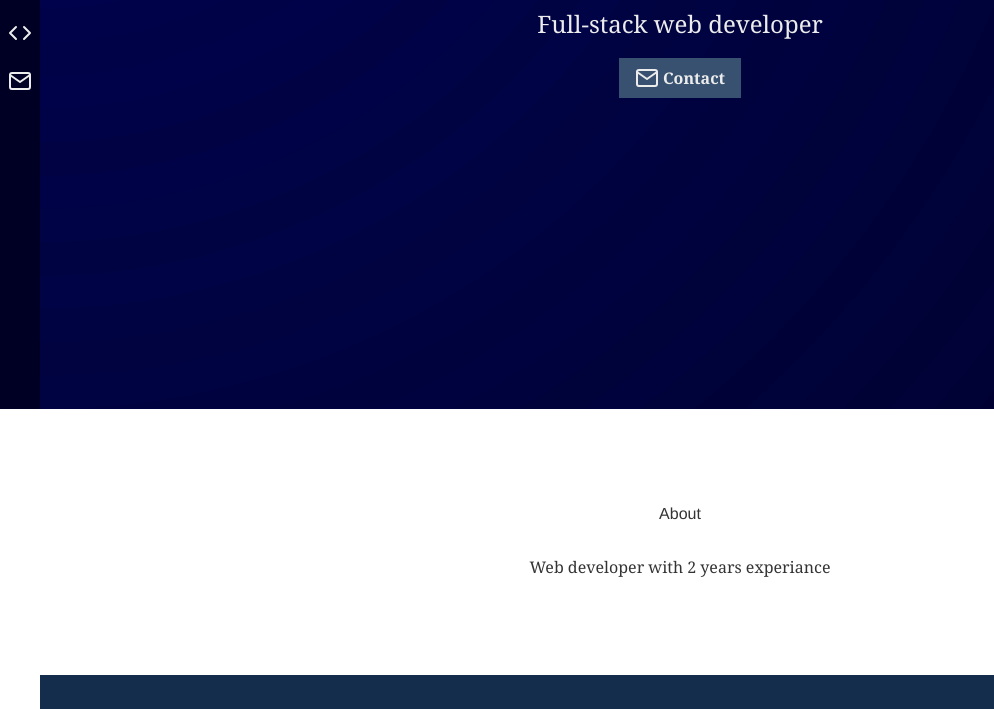
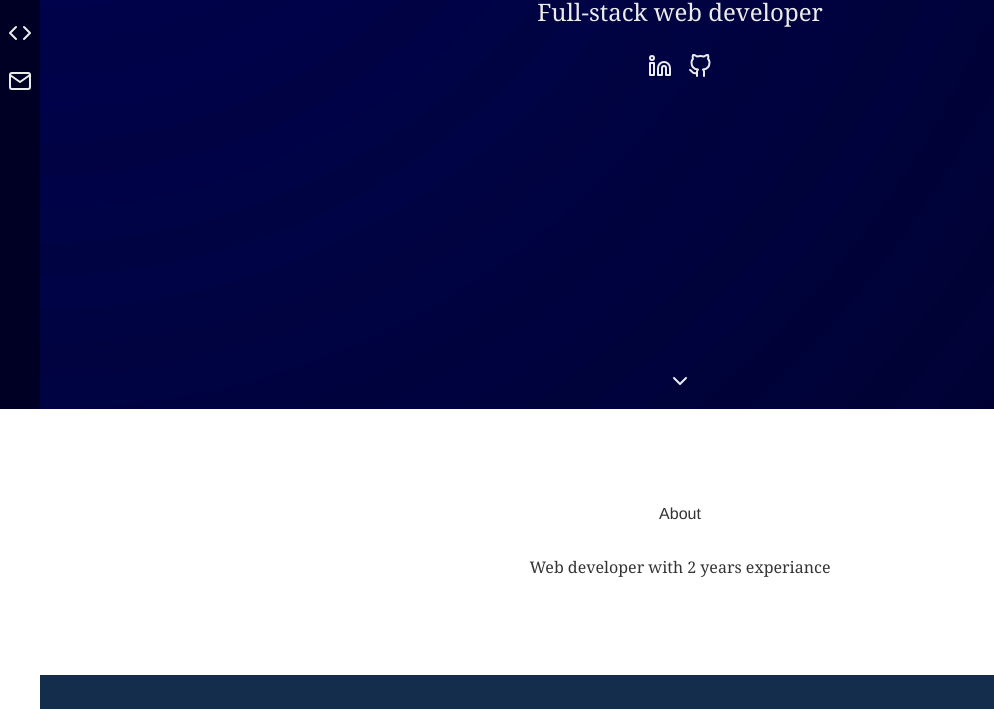
Before and after one commit to AJ-Murphy/mySite, a Gatsby site: page / in a window 1280 px wide. Shown: the part 391-1100 px from the top of the page, without its empty margins (0-994 px from the left). Built offline with nearby package versions, Linux system fonts and the light colour scheme; Gatsby itself is replaced by a stand-in of ours; some packages are replaced by stand-ins of ours.

Commit message:
Replaced button with social icons and added a chevron

```diff
--- a/src/components/hero.js
+++ b/src/components/hero.js
@@ -1,25 +1,36 @@
 import React from "react"
 import PropTypes from "prop-types"
 
-import { Mail } from "react-feather"
+import * as Icon from "react-feather"
 
 import "../styles/hero.scss"
 
-const Hero = ({ headingText, subHeadingText, buttonText, buttonLink }) => (
+const Hero = ({
+  headingText,
+  subHeadingText,
+  linkedin,
+  github,
+  chevronLink,
+}) => (
   <div
     id="hero"
-    className="container h-screen flex flex-col justify-center items-center text-white text-center"
+    className="container h-screen flex flex-col justify-center items-center text-white text-center m-0"
   >
-    <h1 className="m-4 text-3xl sm:text-6xl">{headingText}</h1>
-    <p className="m4 text-lg sm:text-2xl">{subHeadingText}</p>
-    <a href={buttonLink}>
-      <button
-        type="button"
-        className="font-bold text-white text-xs bg-blue m-4 py-2 px-4 inline-flex items-center sm:text-base  hover:bg-darkBlue"
-      >
-        <Mail />
-        <span className="ml-1">{buttonText}</span>
-      </button>
+    <h1 className="mt-auto mb-4 text-3xl sm:text-6xl">{headingText}</h1>
+    <p className="m-4 text-lg sm:text-2xl">{subHeadingText}</p>
+    <div className="text-white text-xs inline-flex text-center">
+      <a href={linkedin} className="m-2 cursor-pointer">
+        <Icon.Linkedin />
+      </a>
+      <a href={github} className="m-2 cursor-pointer">
+        <Icon.GitHub />
+      </a>
+    </div>
+
+    <a href={chevronLink} className="mt-auto">
+      <div className="text-white text-xs m-4 mt-auto">
+        <Icon.ChevronDown />
+      </div>
     </a>
   </div>
 )
```
